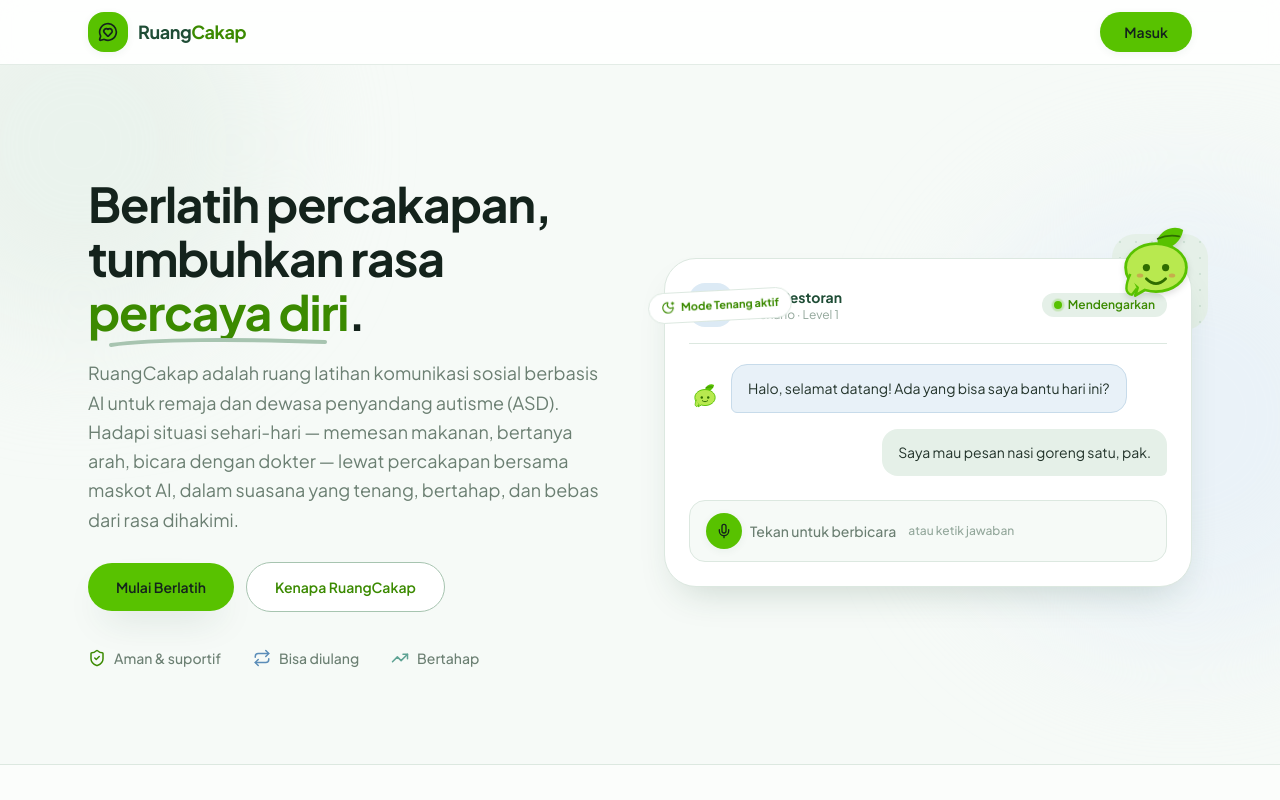
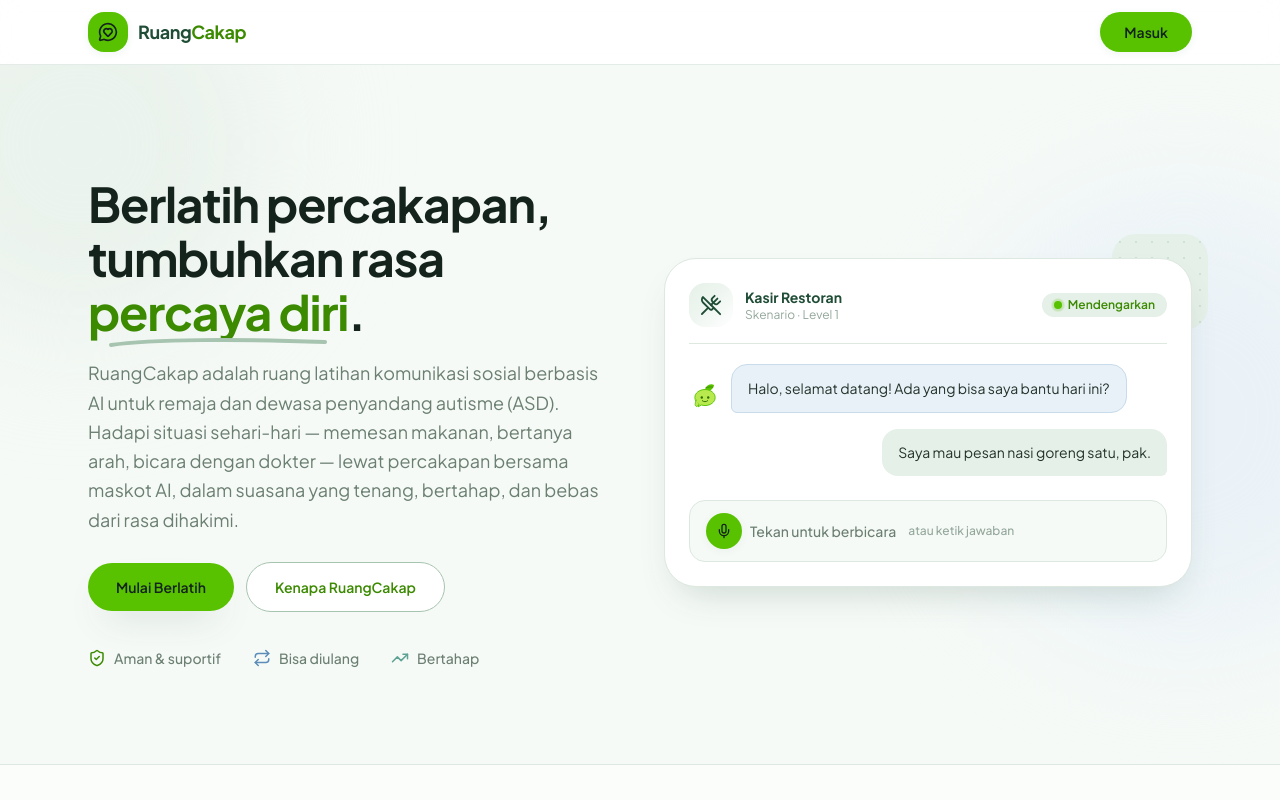
Before and after one commit to R4fidAfi/RuangCakap-Peduli-ASD, a Next.js app: page / in a window 1280 px wide. Shown: the top 800 px of the page. Built offline with nearby package versions, Linux system fonts and the light colour scheme.

Commit message:
revisi 6

```diff
--- a/components/hero.tsx
+++ b/components/hero.tsx
@@ -1,9 +1,9 @@
 import {
   Mic,
-  MoonStar,
   Repeat,
   ShieldCheck,
   TrendingUp,
+  UtensilsCrossed,
 } from "lucide-react";
 import Mascot from "./mascot";
 
@@ -108,15 +108,6 @@
 
         {/* Right: conversation mockup */}
         <div className="relative mx-auto w-full max-w-md lg:max-w-none">
-          {/* Badge mengambang */}
-          <div className="absolute -left-2 top-8 z-10 inline-flex -rotate-3 items-center gap-1.5 rounded-full border border-sage-200 bg-white px-3 py-1.5 text-[11px] font-bold text-leaf-700 shadow-lift sm:-left-4">
-            <MoonStar className="h-3.5 w-3.5" />
-            Mode Tenang aktif
-          </div>
-          <Mascot
-            mood="happy"
-            className="absolute -top-10 right-2 z-10 h-20 w-20 drop-shadow-md sm:-right-3 sm:h-24 sm:w-24"
-          />
           <div
             aria-hidden
             className="absolute -right-3 -top-5 h-20 w-20 rounded-3xl bg-sage-100 pattern-dots-green sm:-right-4 sm:-top-6 sm:h-24 sm:w-24"
@@ -125,8 +116,8 @@
             {/* Mock header */}
             <div className="flex items-center justify-between border-b border-sage-200 pb-4">
               <div className="flex items-center gap-3">
-                <span className="grid h-11 w-11 place-items-center rounded-2xl bg-mist-100 text-mist-600">
-                  <Mascot mood="listening" className="h-9 w-9" />
+                <span className="grid h-11 w-11 place-items-center rounded-2xl bg-gradient-to-br from-sage-100 via-sage-100/60 to-white">
+                  <UtensilsCrossed className="h-5.5 w-5.5 text-forest-700" />
                 </span>
                 <div>
                   <p className="text-sm font-bold text-forest-700">
```
